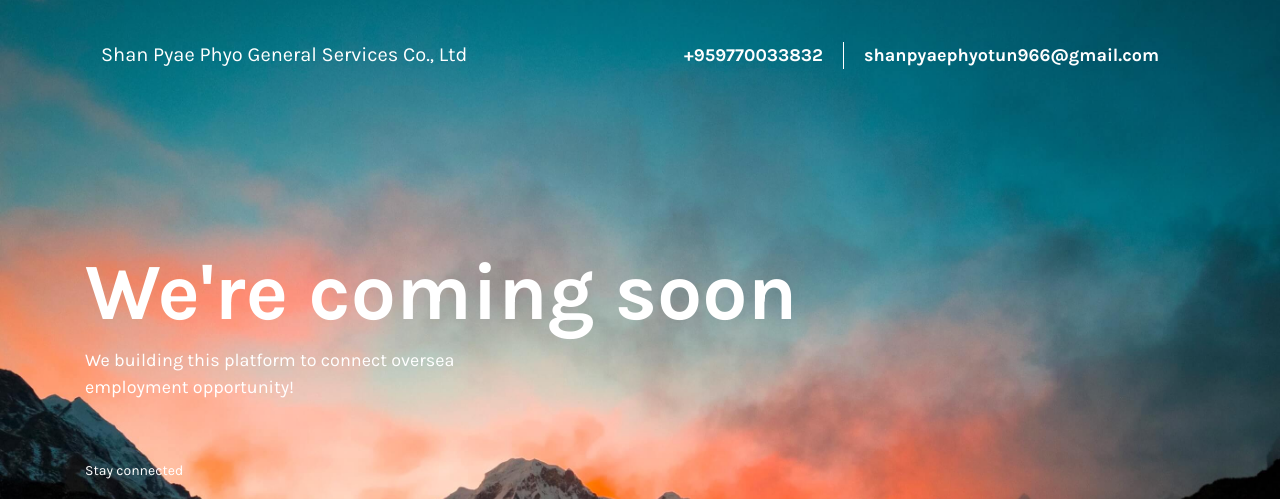
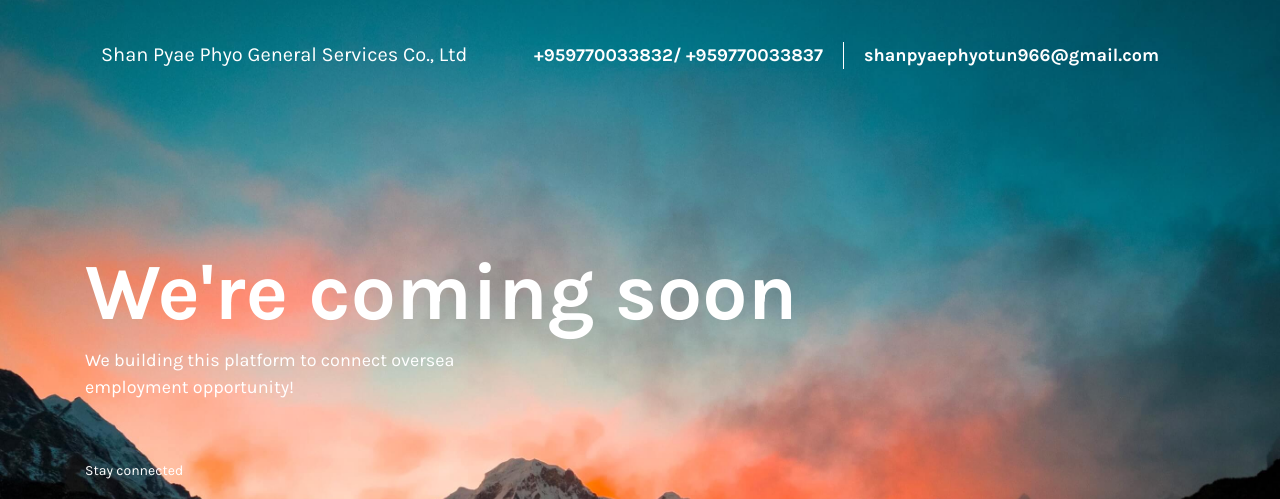
Before and after one commit to shanpyaephyo/company-website, a website: page index.html in a window 1280 px wide. Shown: the top 499 px of the page. Drawn offline with nearby package versions, Linux system fonts and the light colour scheme.

Commit message:
Update index.html
update

```diff
--- a/index.html
+++ b/index.html
@@ -5,7 +5,7 @@
     <meta charset="UTF-8">
     <meta name="viewport" content="width=device-width, initial-scale=1.0">
     <meta http-equiv="X-UA-Compatible" content="ie=edge">
-    <title>BootstrapDash Comingsoon Template</title>
+    <title>Shan Pyae Phyo General Services Co., Ltd</title>
     <link href="https://fonts.googleapis.com/css?family=Karla:400,700&display=swap" rel="stylesheet">
     <link rel="stylesheet" href="https://cdn.materialdesignicons.com/4.8.95/css/materialdesignicons.min.css">
     <link rel="stylesheet" href="https://stackpath.bootstrapcdn.com/bootstrap/4.4.1/css/bootstrap.min.css">
@@ -20,7 +20,7 @@
                 <a class="navbar-brand" href="#">
                     Shan Pyae Phyo General Services Co., Ltd
                 </a>
-                <span class="navbar-text ml-auto d-none d-sm-inline-block">+959770033832 </span>
+                <span class="navbar-text ml-auto d-none d-sm-inline-block">+959770033832/ +959770033837 </span>
                 <span class="navbar-text d-none d-sm-inline-block">shanpyaephyotun966@gmail.com</span>
             </nav>
         </div>
```
